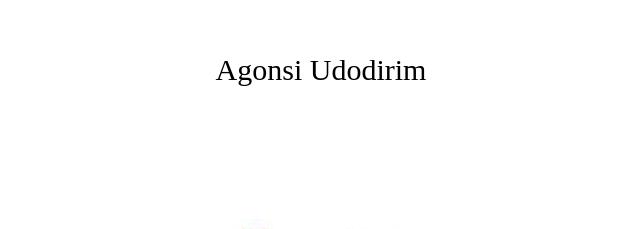
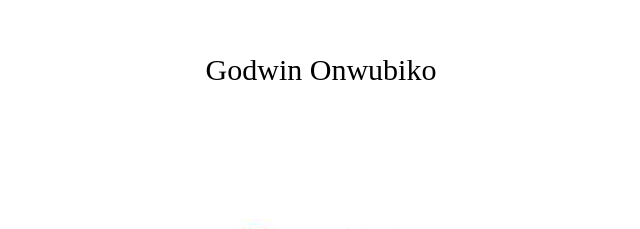
Before and after one commit to onwubiko123/zurix, a plain HTML site: page assignment.html in a window 1280 px wide. Shown: the part 101-330 px from the top of the page, 319-959 px from the left. Drawn offline with Linux system fonts and the light colour scheme.

Commit message:
Update assignment.html

```diff
--- a/assignment.html
+++ b/assignment.html
@@ -22,7 +22,7 @@
 <body>
 
     <script>
-        document.write("Agonsi Udodirim")
+        document.write("Godwin Onwubiko")
     </script>
 
 </body>
```
